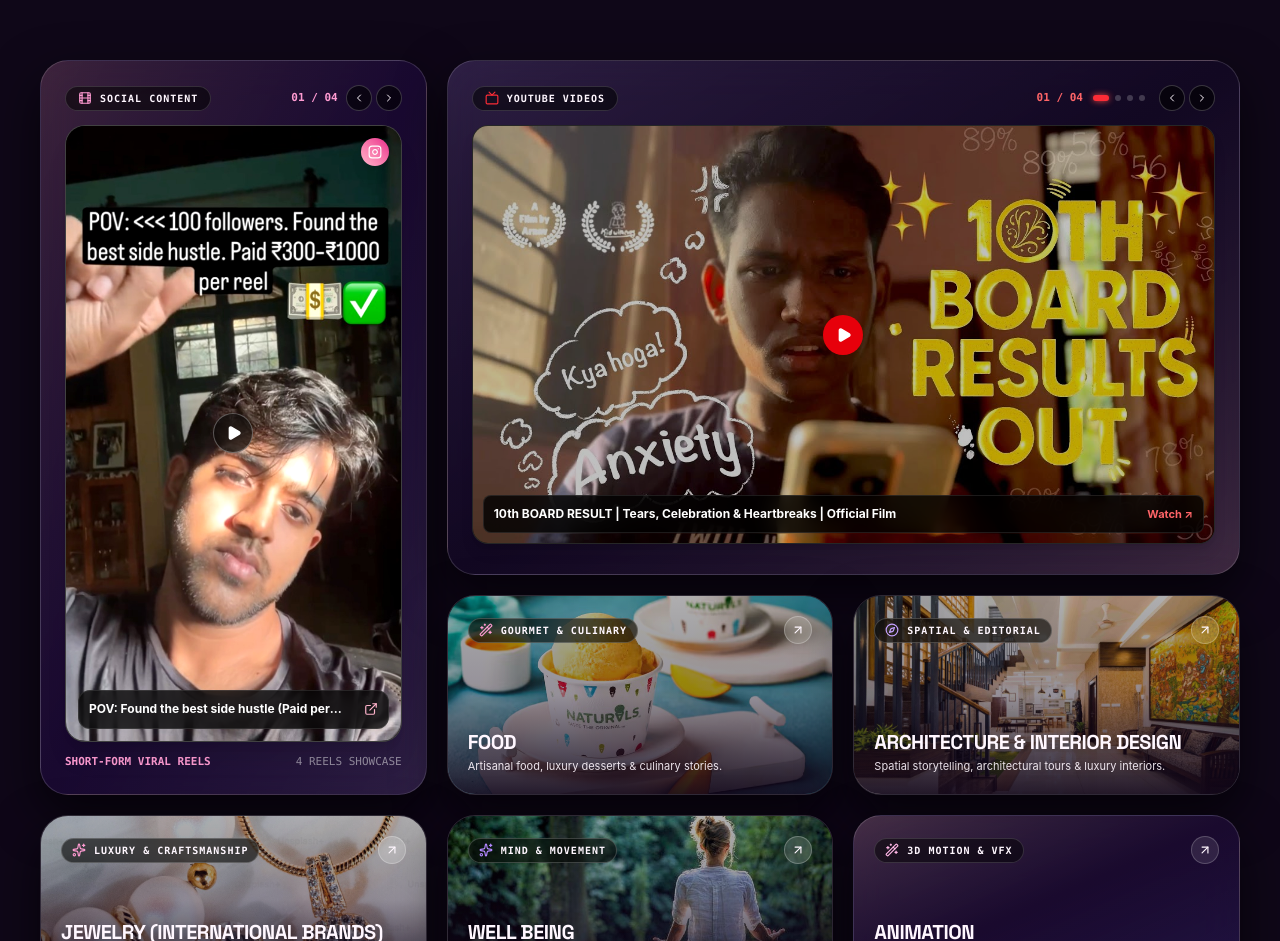
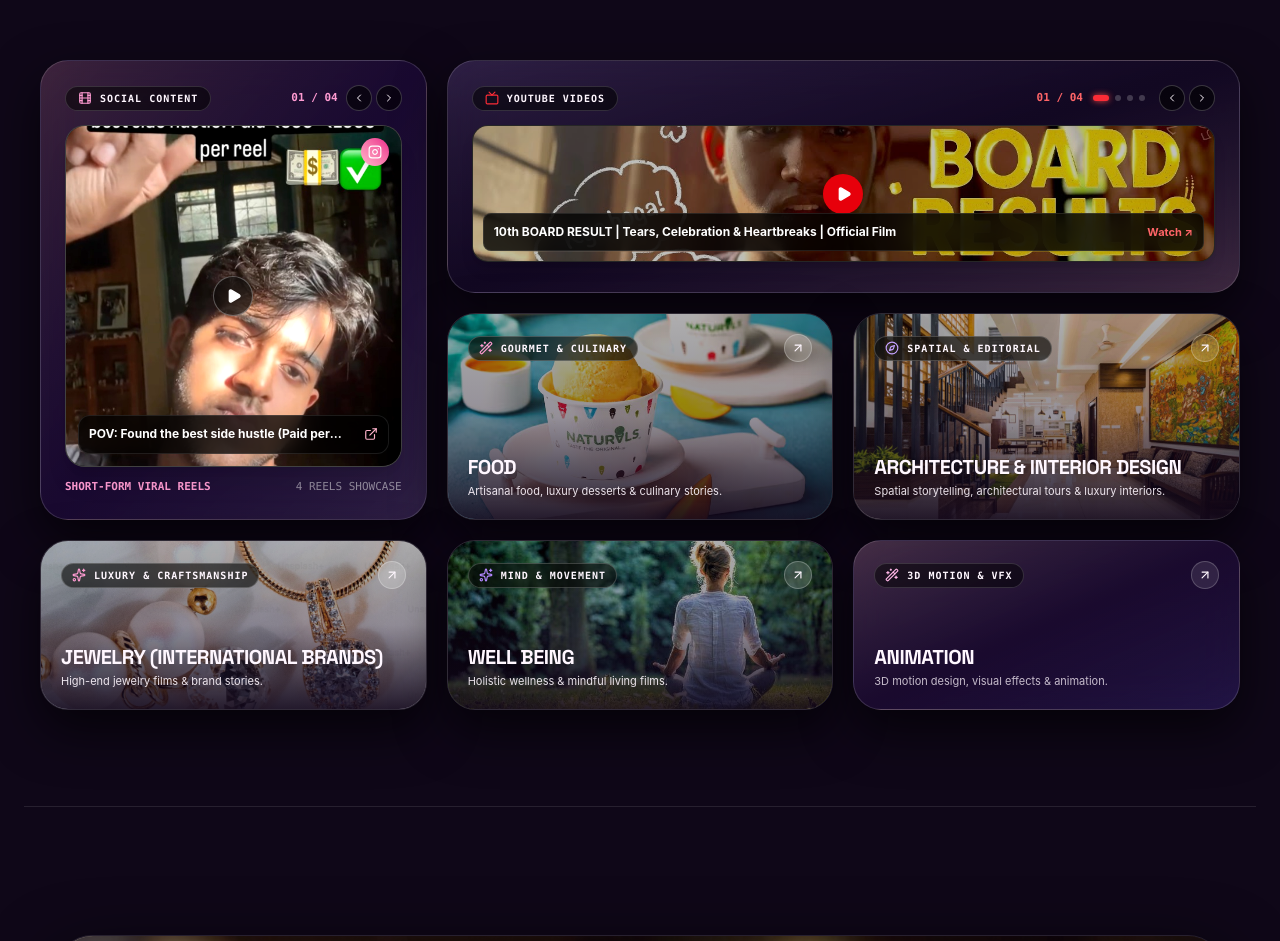
Before and after one commit to evanbose7/ARIIMAKESFILMS, a React (Vite) app: page / in a window 1280 px wide. Shown: the part 2500-3441 px from the top of the page. Built offline with nearby package versions, Linux system fonts and the light colour scheme.

Commit message:
Desktop Bento Grid: Make Instagram and YouTube preview images stretch absolute inset-0 w-full h-full object-cover to take 100% of their box size without changing outer box dimensions

```diff
--- a/src/components/PortfolioSection.tsx
+++ b/src/components/PortfolioSection.tsx
@@ -783,7 +783,7 @@ export const PortfolioSection: React.FC<PortfolioSectionProps> = ({ onOpenWorkMo
             </div>
           </div>
 
-          {/* ACTIVE REEL SHOWCASE (VERTICAL 9:16) */}
+          {/* ACTIVE REEL SHOWCASE (VERTICAL 9:16 - IMAGE TAKES ENTIRE BOX SIZE) */}
           <div
             onClick={() => handleOpenCategoryCard(CATEGORY_CARDS[0])}
             className="relative w-full flex-1 rounded-[20px] overflow-hidden border border-white/20 bg-[#121212] shadow-xl cursor-pointer group/reel my-1.5 min-h-[280px]"
@@ -797,7 +797,7 @@ export const PortfolioSection: React.FC<PortfolioSectionProps> = ({ onOpenWorkMo
                 animate={{ opacity: 1, x: 0 }}
                 exit={{ opacity: 0, x: -20 }}
                 transition={{ duration: 0.45, ease: [0.22, 1, 0.36, 1] }}
-                className="w-full h-full object-cover select-none brightness-[1.05] contrast-[1.05]"
+                className="absolute inset-0 w-full h-full object-cover select-none brightness-[1.05] contrast-[1.05]"
               />
             </AnimatePresence>
 
@@ -895,7 +895,7 @@ export const PortfolioSection: React.FC<PortfolioSectionProps> = ({ onOpenWorkMo
             </div>
           </div>
 
-          {/* ACTIVE YOUTUBE SHOWCASE (WIDESCREEN 16:9) */}
+          {/* ACTIVE YOUTUBE SHOWCASE (IMAGE TAKES ENTIRE BOX SIZE) */}
           <a
             href={desktopYtUrls[desktopYtIndex]}
             target="_blank"
@@ -911,7 +911,7 @@ export const PortfolioSection: React.FC<PortfolioSectionProps> = ({ onOpenWorkMo
                 animate={{ opacity: 1, x: 0 }}
                 exit={{ opacity: 0, x: -20 }}
                 transition={{ duration: 0.45, ease: [0.22, 1, 0.36, 1] }}
-                className="w-full h-full object-cover select-none"
+                className="absolute inset-0 w-full h-full object-cover select-none"
               />
             </AnimatePresence>
 
```
